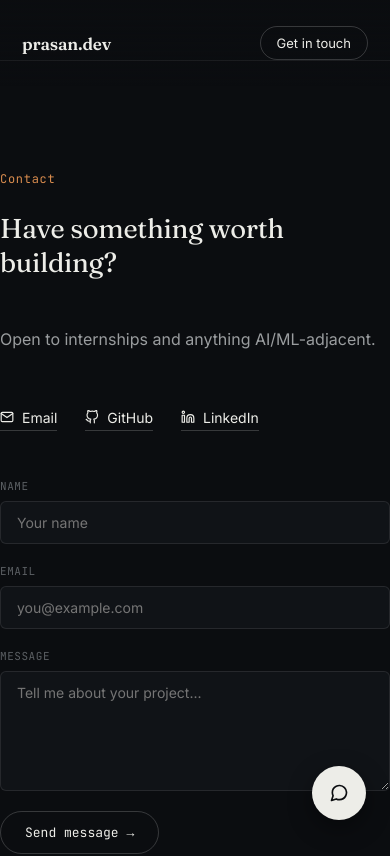
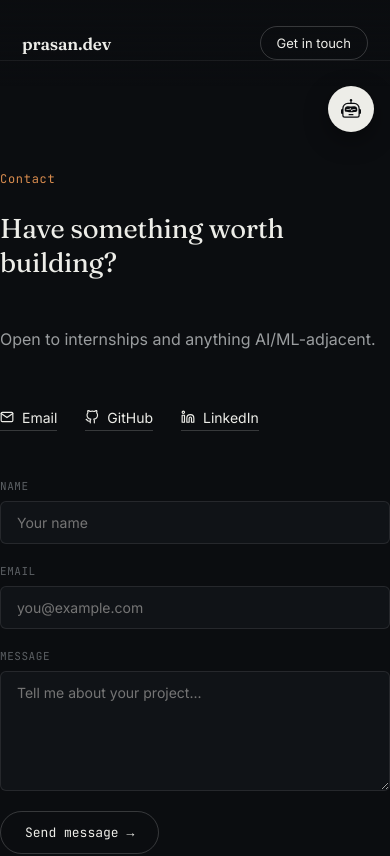
Before and after one commit to prasan369/portfolio, a React (Vite) app: page /#/contact in a window 390 px wide. Shown: the top 856 px of the page. Built offline with nearby package versions, Linux system fonts and the light colour scheme.

Commit message:
Reposition chat widget near nav and swap to robot icon

```diff
--- a/src/components/ChatWidget.jsx
+++ b/src/components/ChatWidget.jsx
@@ -1,5 +1,6 @@
 import { useState, useRef, useEffect } from 'react';
-import { FiMessageCircle, FiX, FiSend } from 'react-icons/fi';
+import { FiX, FiSend } from 'react-icons/fi';
+import { BsRobot } from 'react-icons/bs';
 
 const WORKER_URL = 'https://rocky-demo-proxy.prasan.workers.dev';
 
@@ -71,7 +72,7 @@ export default function ChatWidget() {
         onClick={() => setOpen((o) => !o)}
         aria-label={open ? 'Close chat' : 'Open chat with Rocky'}
       >
-        {open ? <FiX size={20} /> : <FiMessageCircle size={20} />}
+        {open ? <FiX size={20} /> : <BsRobot size={20} />}
       </button>
 
       {open && (
--- a/src/components/components.css
+++ b/src/components/components.css
@@ -464,11 +464,11 @@ textarea.form-input {
 /* ===== CHAT WIDGET ===== */
 .chat-fab {
   position: fixed;
-  bottom: 24px;
+  top: 100px;
   right: 24px;
   z-index: 100;
-  width: 54px;
-  height: 54px;
+  width: 50px;
+  height: 50px;
   border-radius: 50%;
   background: var(--text-primary);
   color: var(--bg);
@@ -486,13 +486,13 @@ textarea.form-input {
 
 .chat-panel {
   position: fixed;
-  bottom: 90px;
+  top: 158px;
   right: 24px;
   z-index: 100;
   width: 340px;
   max-width: calc(100vw - 48px);
   height: 460px;
-  max-height: calc(100vh - 140px);
+  max-height: calc(100vh - 200px);
   background: var(--bg-alt);
   border: 1px solid var(--border-strong);
   border-radius: 16px;
@@ -501,6 +501,19 @@ textarea.form-input {
   overflow: hidden;
   box-shadow: 0 16px 48px rgba(0,0,0,0.5);
   animation: fadeUp 0.25s ease both;
+}
+
+@media (max-width: 640px) {
+  .chat-fab {
+    top: 86px;
+    right: 16px;
+    width: 46px;
+    height: 46px;
+  }
+  .chat-panel {
+    top: 138px;
+    right: 16px;
+  }
 }
 
 .chat-header {
```
